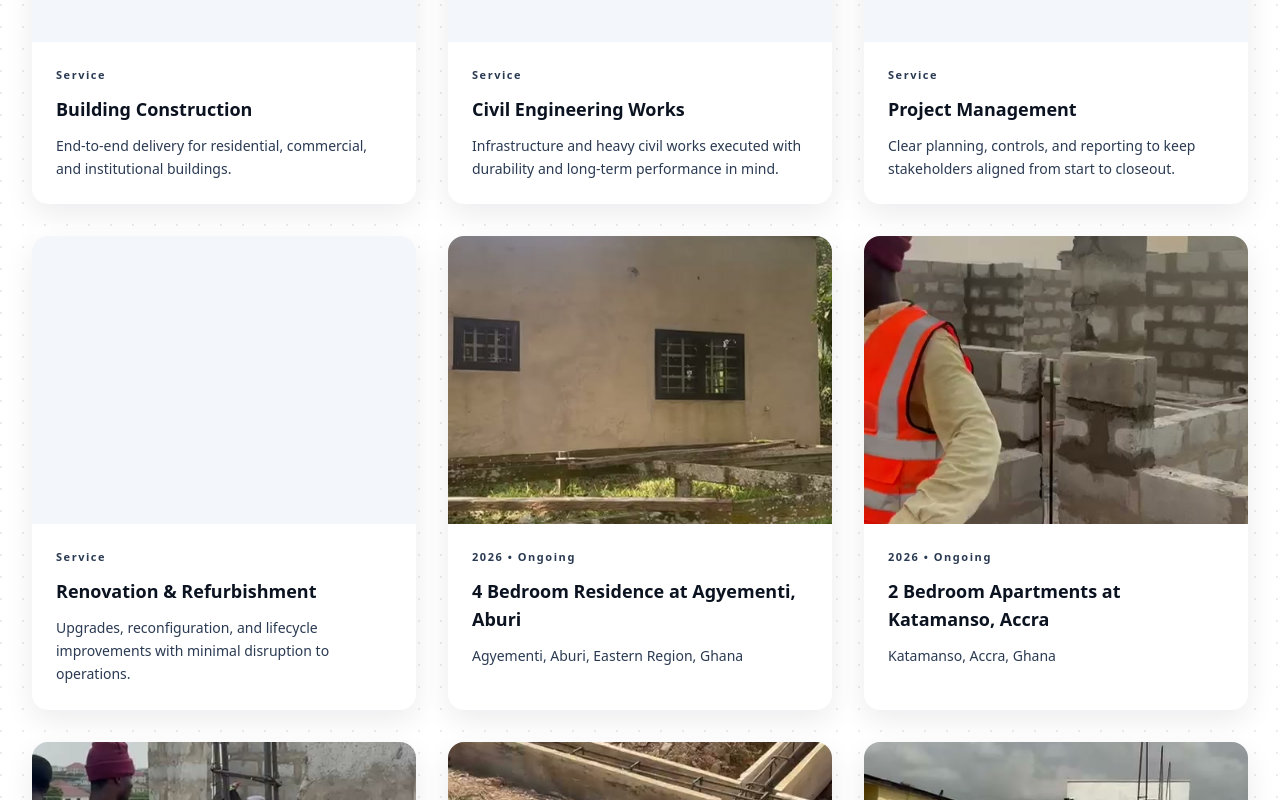
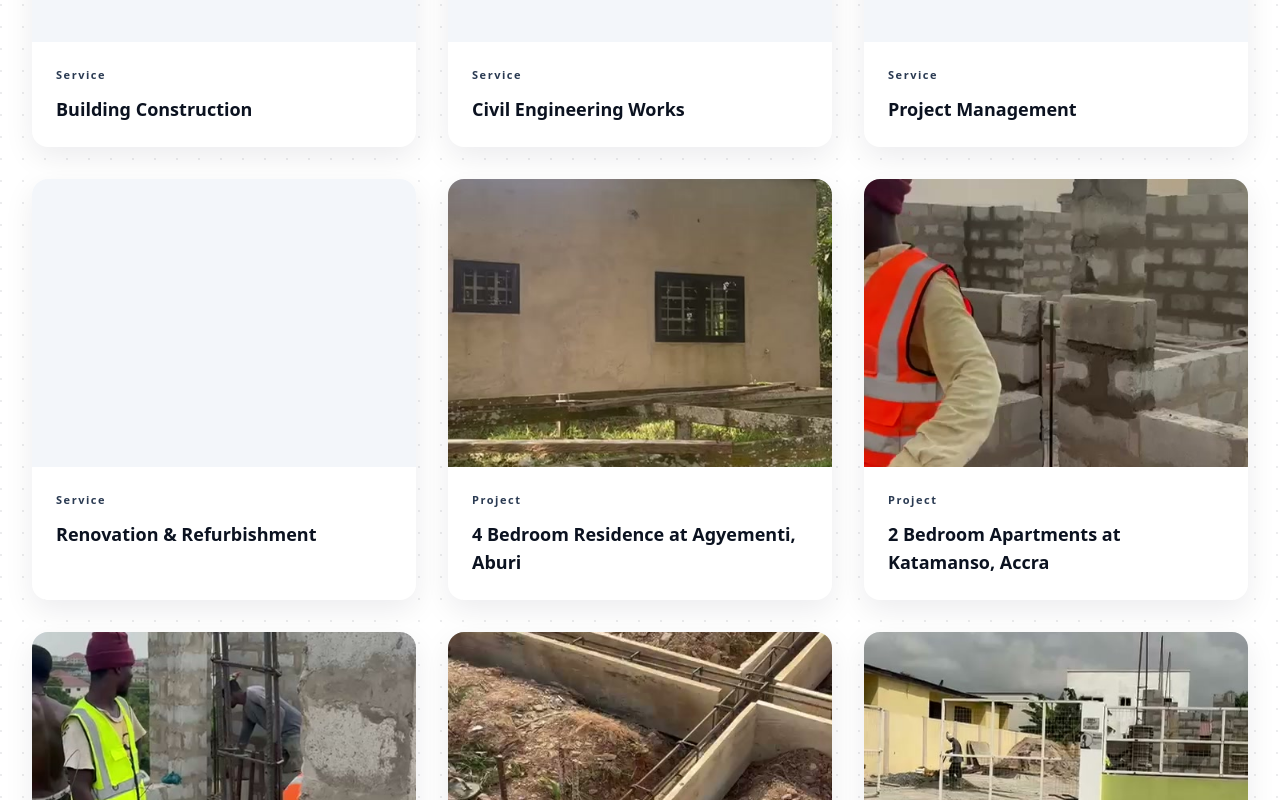
Before and after one commit to chillboy0101/rikonim-enterprise, a Next.js app: page /search in a window 1280 px wide. Shown: the part 1580-2380 px from the top of the page. Built offline with nearby package versions, Linux system fonts and the light colour scheme; no server answers.

Commit message:
Improve search relevance ranking

```diff
--- a/src/app/search/page.tsx
+++ b/src/app/search/page.tsx
@@ -28,6 +28,59 @@ function normalize(value: string) {
   return value.trim().toLowerCase();
 }
 
+const STOP_WORDS = new Set([
+  'a',
+  'an',
+  'and',
+  'are',
+  'as',
+  'at',
+  'be',
+  'but',
+  'by',
+  'for',
+  'from',
+  'has',
+  'have',
+  'in',
+  'is',
+  'it',
+  'of',
+  'on',
+  'or',
+  'that',
+  'the',
+  'to',
+  'was',
+  'were',
+  'with'
+]);
+
+type WeightedField = { text: string; weight: number };
+
+function scoreForTerms(terms: string[], fields: WeightedField[]) {
+  if (terms.length === 0) return 0;
+
+  let score = 0;
+  const matched = new Set<string>();
+
+  for (const term of terms) {
+    for (const field of fields) {
+      if (!field.text) continue;
+      if (field.text.includes(term)) {
+        score += field.weight;
+        matched.add(term);
+        break;
+      }
+    }
+  }
+
+  // Small bonus if most terms match (helps ranking without making it too strict).
+  if (matched.size >= Math.max(1, Math.ceil(terms.length * 0.75))) score += 3;
+  if (matched.size === terms.length) score += 5;
+  return score;
+}
+
 export default async function SearchPage({ searchParams }: Props) {
   const resolvedParams = searchParams
     ? await Promise.resolve(searchParams)
@@ -35,7 +88,13 @@ export default async function SearchPage({ searchParams }: Props) {
 
   const rawQ = resolvedParams.q;
   const q = normalize(Array.isArray(rawQ) ? rawQ[0] ?? '' : rawQ ?? '');
-  const terms = q ? q.split(/\s+/).filter(Boolean) : [];
+  const terms = q
+    ? q
+        .split(/\s+/)
+        .map((t) => t.trim())
+        .filter(Boolean)
+        .filter((t) => !STOP_WORDS.has(t))
+    : [];
 
   const pages: ResultItem[] = [
     {
@@ -79,20 +138,30 @@ export default async function SearchPage({ searchParams }: Props) {
   const projects = await getProjects();
 
   const projectResults: ResultItem[] = projects
-    .filter((p) => {
-      if (!q) return true;
-      const haystack = [
-        p.title,
-        p.location ?? '',
-        p.year ?? '',
-        p.status ?? '',
-        p.summary ?? '',
-        p.content
-      ]
-        .join(' ')
-        .toLowerCase();
-      return terms.every((t) => haystack.includes(t));
+    .map((p) => {
+      const score = q
+        ? scoreForTerms(terms, [
+            { text: normalize(p.title), weight: 8 },
+            { text: normalize(p.location ?? ''), weight: 5 },
+            { text: normalize(p.year ?? ''), weight: 3 },
+            { text: normalize(p.status ?? ''), weight: 3 },
+            { text: normalize(p.summary ?? ''), weight: 4 },
+            { text: normalize(p.content), weight: 1 }
+          ])
+        : 0;
+
+      return {
+        type: 'Project',
+        title: p.title,
+        href: `/projects/${p.slug}`,
+        image: p.image,
+        kicker: [p.year, p.status].filter(Boolean).join(' • '),
+        meta: [p.location].filter(Boolean).join(' • ') || p.summary,
+        score
+      };
     })
+    .filter((p) => (q ? p.score > 0 : true))
+    .sort((a, b) => b.score - a.score)
     .map((p) => ({
       type: 'Project',
       title: p.title,
@@ -103,11 +172,26 @@ export default async function SearchPage({ searchParams }: Props) {
     }));
 
   const serviceResults: ResultItem[] = site.services
-    .filter((s) => {
-      if (!q) return true;
-      const haystack = [s.title, s.summary ?? '', ...(s.bullets ?? [])].join(' ').toLowerCase();
-      return terms.every((t) => haystack.includes(t));
+    .map((s) => {
+      const score = q
+        ? scoreForTerms(terms, [
+            { text: normalize(s.title), weight: 10 },
+            { text: normalize(s.summary ?? ''), weight: 6 },
+            { text: normalize((s.bullets ?? []).join(' ')), weight: 2 }
+          ])
+        : 0;
+
+      return {
+        type: 'Service',
+        title: s.title,
+        href: `/services#${s.slug}`,
+        kicker: 'Service',
+        meta: s.summary,
+        score
+      };
     })
+    .filter((s) => (q ? s.score > 0 : true))
+    .sort((a, b) => b.score - a.score)
     .map((s) => ({
       type: 'Service',
       title: s.title,
@@ -116,11 +200,23 @@ export default async function SearchPage({ searchParams }: Props) {
       meta: s.summary
     }));
 
-  const pageResults: ResultItem[] = pages.filter((p) => {
-    if (!q) return true;
-    const haystack = [p.title, p.meta ?? ''].join(' ').toLowerCase();
-    return terms.every((t) => haystack.includes(t));
-  });
+  const pageResults: ResultItem[] = pages
+    .map((p) => {
+      const score = q
+        ? scoreForTerms(terms, [
+            { text: normalize(p.title), weight: 10 },
+            { text: normalize(p.meta ?? ''), weight: 3 }
+          ])
+        : 0;
+
+      return {
+        ...p,
+        score
+      };
+    })
+    .filter((p) => (q ? p.score > 0 : true))
+    .sort((a, b) => b.score - a.score)
+    .map(({ score: _score, ...p }) => p);
 
   const results = [...pageResults, ...serviceResults, ...projectResults].slice(0, q ? 60 : 18);
 
```
